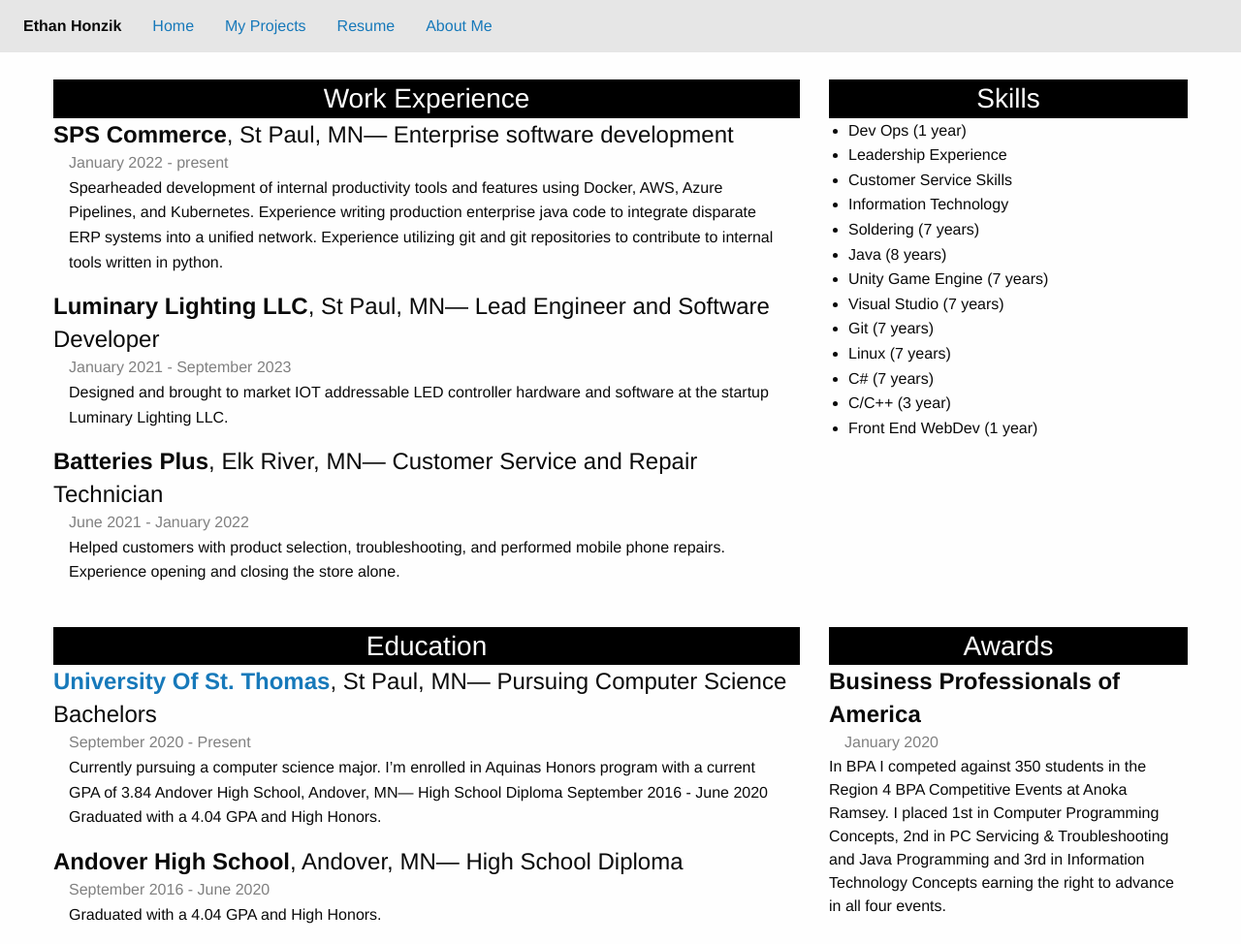
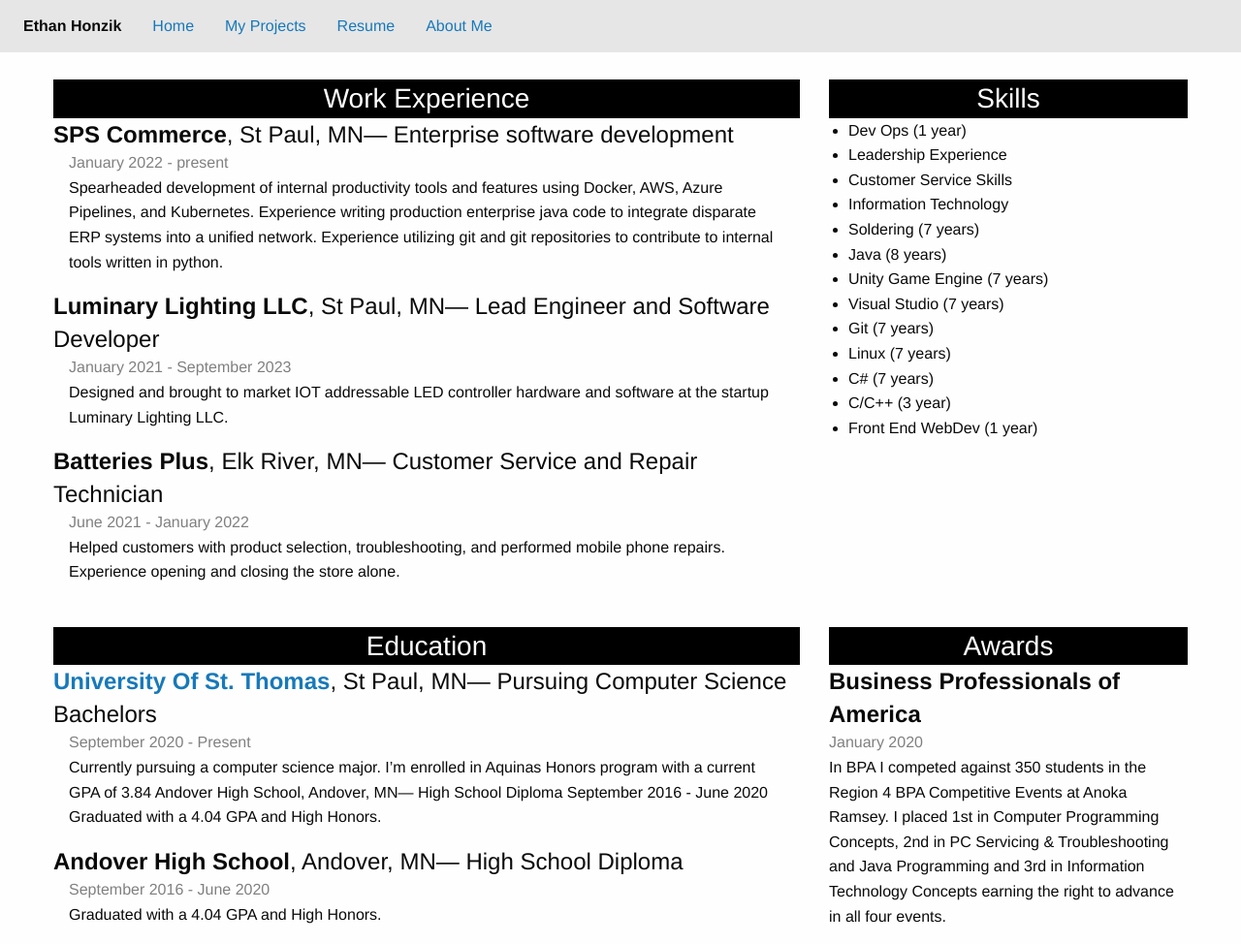
Before and after one commit to DevDroid42/CISC375project1, a plain HTML site: page resume.html in a window 1280 px wide. Shown: the whole page at 97% size. Drawn offline with Linux system fonts and the light colour scheme.

Commit message:
finalized site

```diff
--- a/css/custom.css
+++ b/css/custom.css
@@ -49,3 +49,8 @@ p {
   padding-left: 1em;
   padding-right: 1em;
 }
+
+p.noPad {
+  padding-left: 0em;
+  padding-right: 0em;
+}
--- a/resume.html
+++ b/resume.html
@@ -122,12 +122,14 @@
           <div class="cell small-12 medium-4 large-4">
             <h2>Awards</h2>
             <h3 class="bold">Business Professionals of America</h3>
-            <p class="dateInfo">January 2020</p>
-            In BPA I competed against 350 students in the Region 4 BPA
-            Competitive Events at Anoka Ramsey. I placed 1st in Computer
-            Programming Concepts, 2nd in PC Servicing & Troubleshooting and Java
-            Programming and 3rd in Information Technology Concepts earning the
-            right to advance in all four events.
+            <p class="dateInfo noPad">January 2020</p>
+            <p class="noPad">
+              In BPA I competed against 350 students in the Region 4 BPA
+              Competitive Events at Anoka Ramsey. I placed 1st in Computer
+              Programming Concepts, 2nd in PC Servicing & Troubleshooting and
+              Java Programming and 3rd in Information Technology Concepts
+              earning the right to advance in all four events.
+            </p>
           </div>
         </div>
       </div>
```
Also changed, not shown: index.html (+1 -1 lines), content/Portrait.jpeg (added), content/placeholder-headshot.png (deleted).
